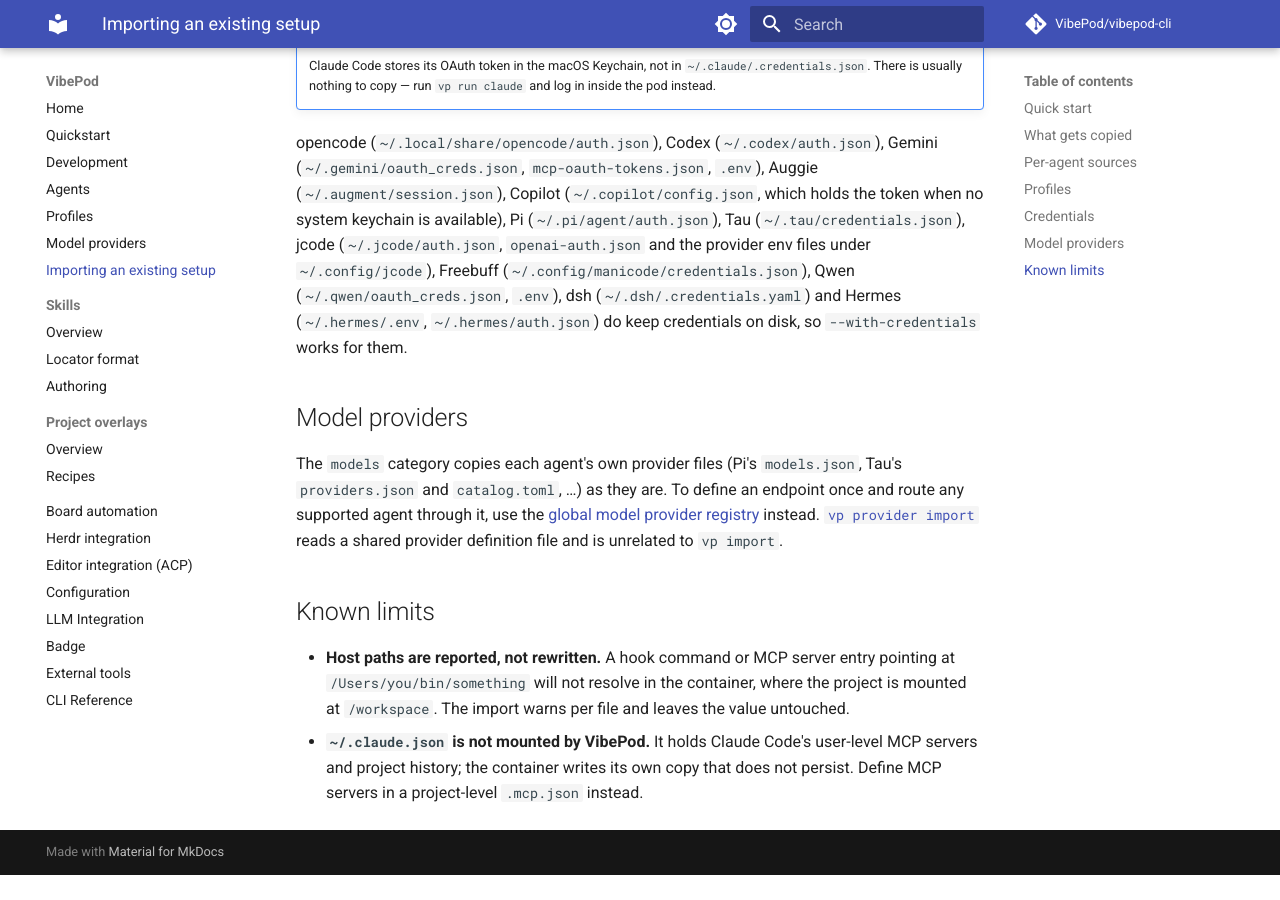
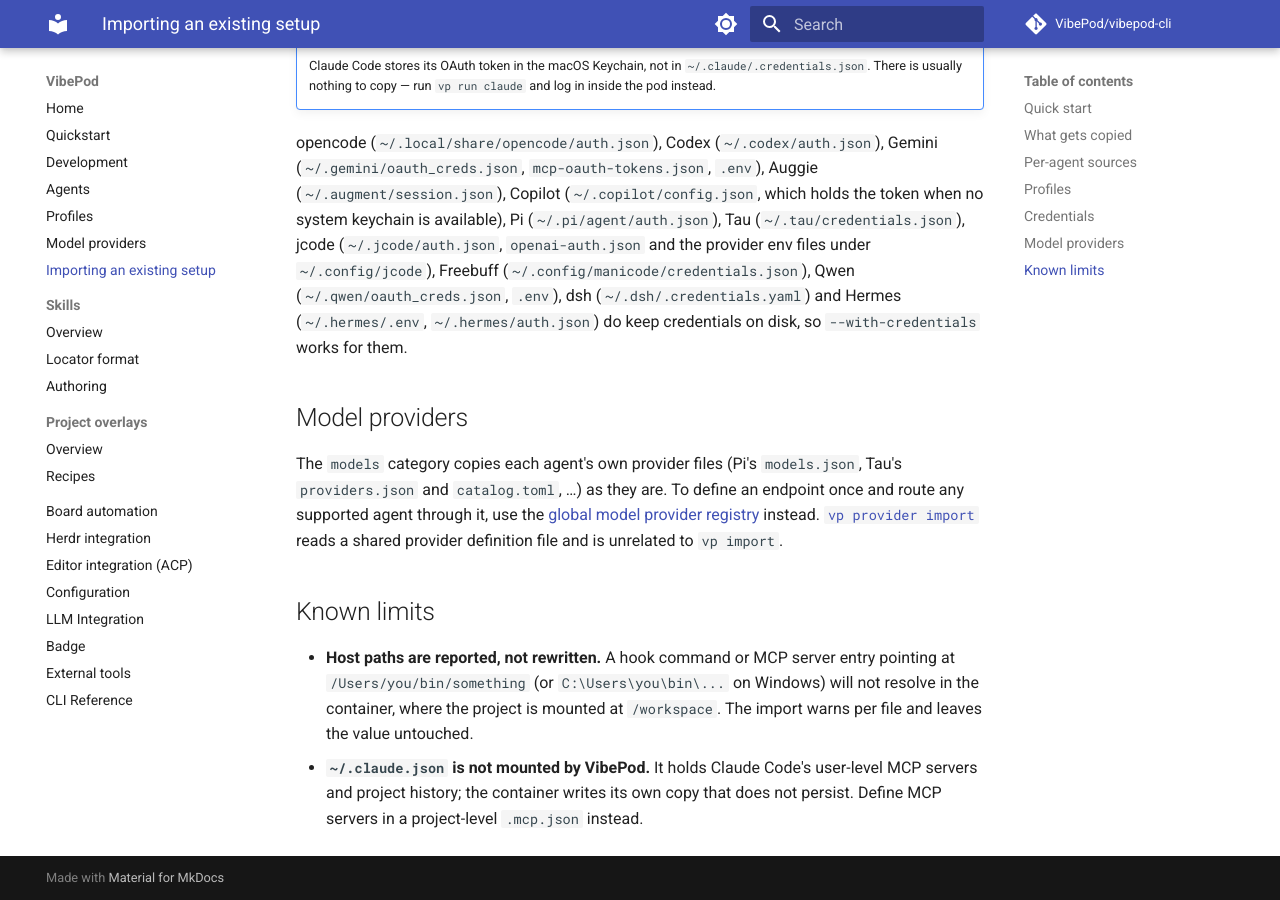
Before and after one commit to VibePod/vibepod-cli, an MkDocs documentation site: the page built from docs/import.md, in a window 1280 px wide and 900 px high, scrolled down 3209 px. Built offline with MkDocs 1.6.1 and Material for MkDocs 9.7.7, drawn with Linux system fonts in a browser that asks for light colours; comment, search, counter and statistics services are not loaded; before the commit the page ends 4084 px from its top, so only the background shows below that.

Commit message:
Warn about Windows drive paths in imported configuration

```diff
--- a/docs/import.md
+++ b/docs/import.md
@@ -140,9 +140,9 @@
 ## Known limits
 
 - **Host paths are reported, not rewritten.** A hook command or MCP server
-  entry pointing at `/Users/you/bin/something` will not resolve in the
-  container, where the project is mounted at `/workspace`. The import warns per
-  file and leaves the value untouched.
+  entry pointing at `/Users/you/bin/something` (or `C:\Users\you\bin\...` on
+  Windows) will not resolve in the container, where the project is mounted at
+  `/workspace`. The import warns per file and leaves the value untouched.
 - **`~/.claude.json` is not mounted by VibePod.** It holds Claude Code's
   user-level MCP servers and project history; the container writes its own copy
   that does not persist. Define MCP servers in a project-level `.mcp.json`
```
Also changed, not shown: 2 other files.
